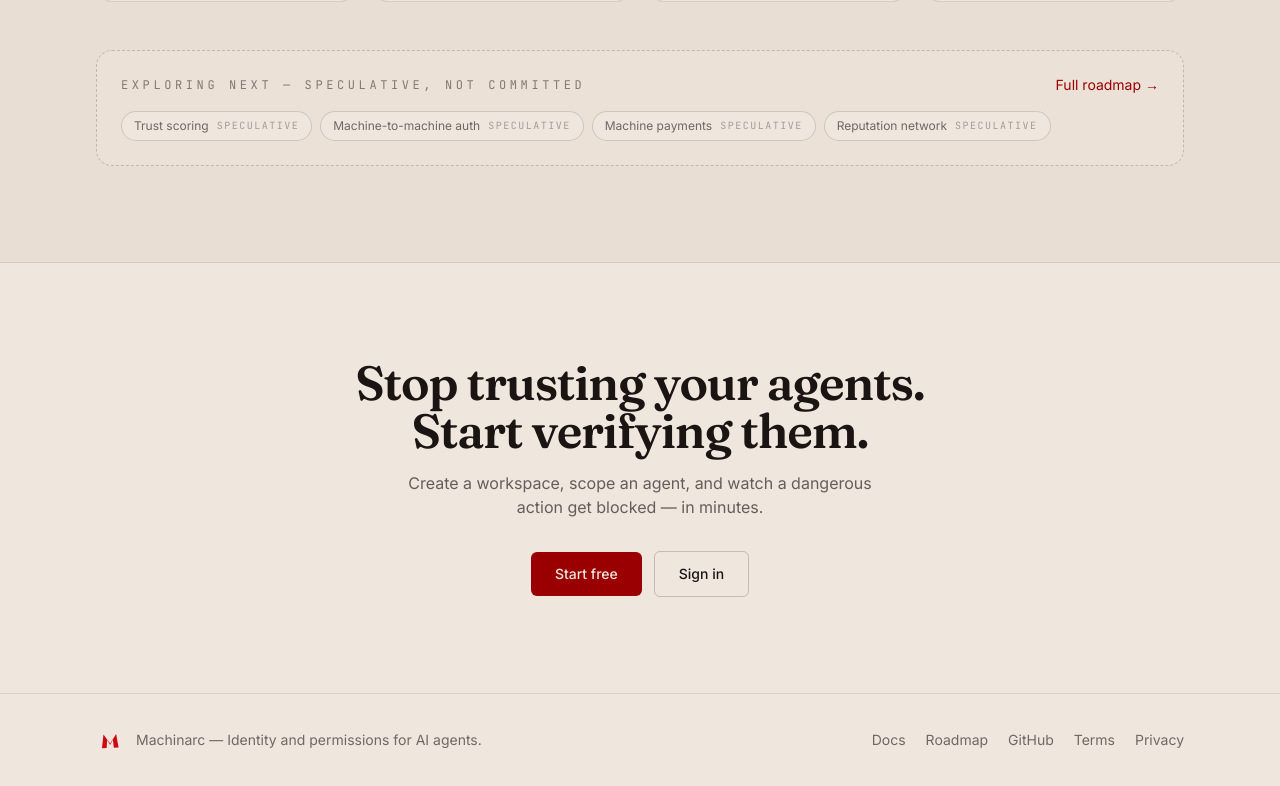
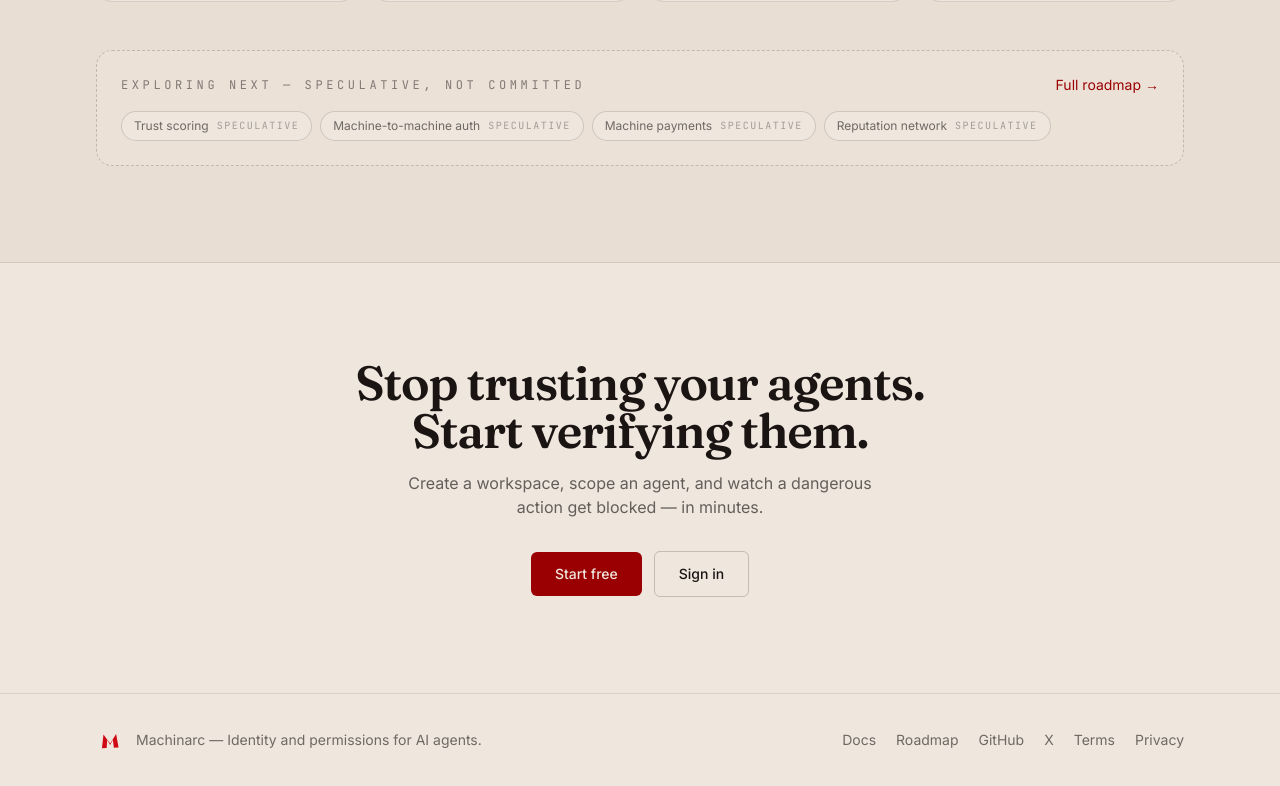
Before and after one commit to Machinarc-com/machinarc, a React (Vite) app: page / in a window 1280 px wide. Shown: the part 3875-4661 px from the top of the page. Built offline with nearby package versions, Linux system fonts and the light colour scheme; no server answers.

Commit message:
Add files via upload

```diff
--- a/src/Landing.tsx
+++ b/src/Landing.tsx
@@ -659,6 +659,9 @@ await agent.block("payments.transfer");`}
             <a href={GITHUB_URL} target="_blank" rel="noreferrer" className="transition-colors hover:text-[#9a0002]">
               GitHub
             </a>
+            <a href="https://x.com/machinarc" target="_blank" rel="noreferrer" className="transition-colors hover:text-[#9a0002]">
+              X
+            </a>
             <button onClick={onTerms} className="transition-colors hover:text-[#9a0002]">
               Terms
             </button>
```
